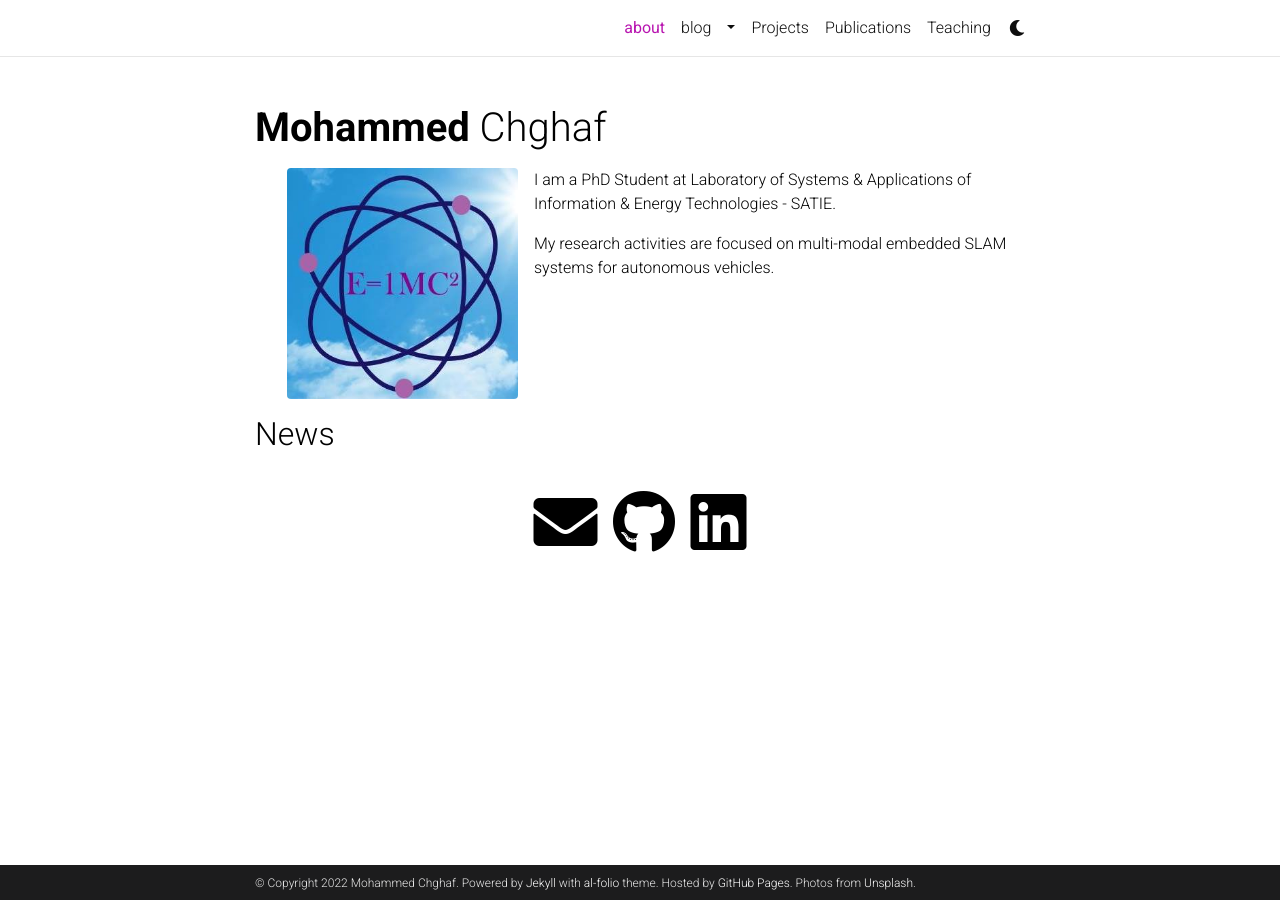
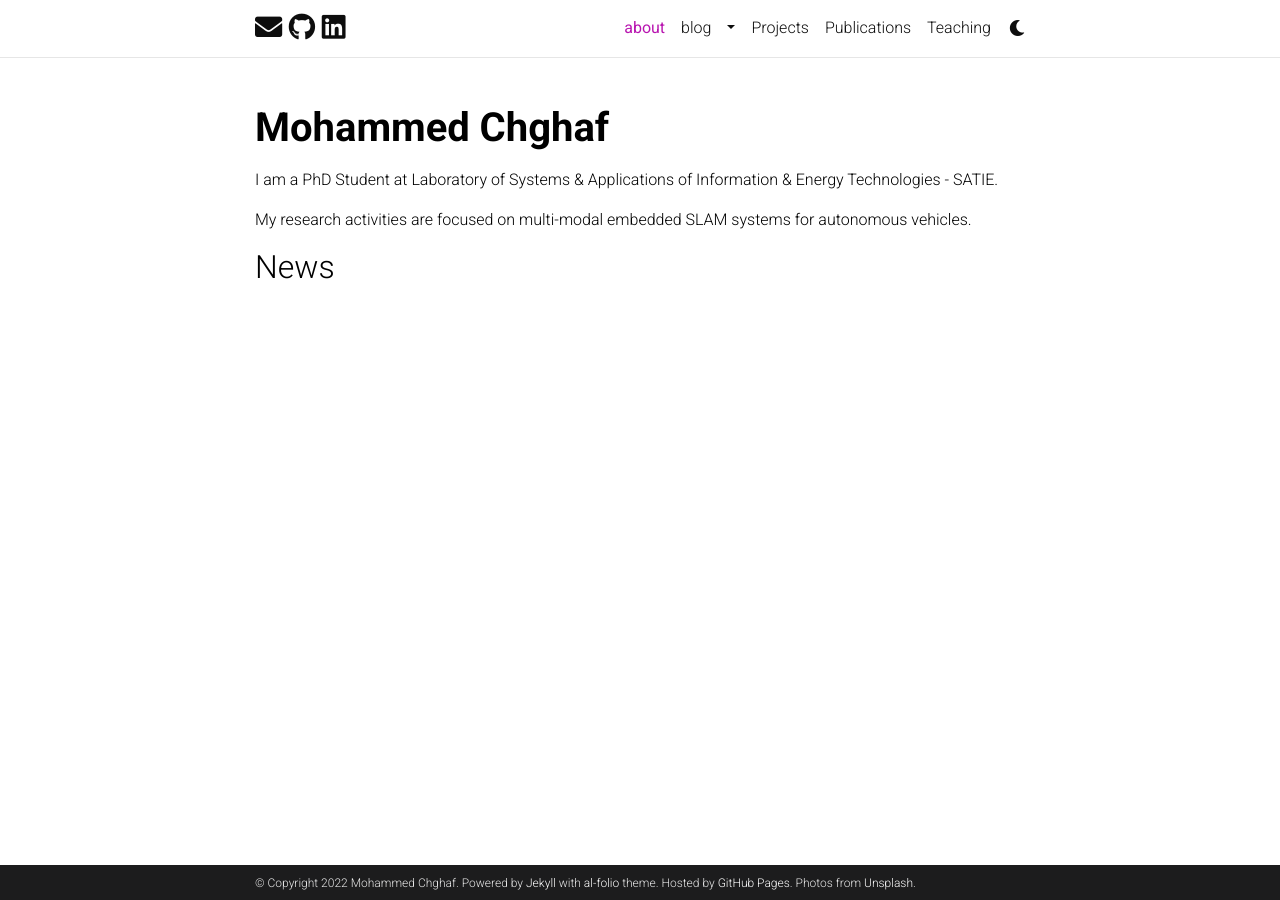
Before and after one commit to MohammedCHGHAF/mohammedchghaf.github.io, a Jekyll site: the page built from _pages/about.md, in a window 1280 px wide. Built offline with Jekyll 4.4.1, drawn with Linux system fonts in a browser that asks for light colours; full-size pictures stand in for the smaller copies a plugin makes; comment, search, counter and statistics services are not loaded; a style sheet for code colours, icons or effects is not loaded.

Commit message:
last modifications

```diff
--- a/_config.yml
+++ b/_config.yml
@@ -58,7 +58,7 @@
 gitlab_username: # your GitLab user name
 twitter_username: # your Twitter handle
 linkedin_username: mohammedchghaf # your LinkedIn user name
-scholar_userid: # your Google Scholar ID
+scholar_userid: rSdm4WkAAAAJ&hl # your Google Scholar ID
 orcid_id: # your ORCID ID
 medium_username: # your Medium username
 quora_username: # your Quora username
@@ -269,7 +269,7 @@
   # for each section titles on pages and posts
 enable_darkmode: true # enables switching between light/dark modes
 enable_navbar_social:
-  false # enables displaying social links in the
+  true # enables displaying social links in the
   # navbar on the about page
 enable_project_categories:
   true # enables categorization of projects into
--- a/_layouts/about.html
+++ b/_layouts/about.html
@@ -6,7 +6,11 @@
 <div class="post">
   <header class="post-header">
     <h1 class="post-title">
-           {% if site.title == "blank" -%}<span class="font-weight-bold">{{ site.first_name }}</span> {{ site.middle_name }} {{ site.last_name }}{%- else -%}{{ site.title }}{%- endif %}
+      {% if site.title == "blank" -%}
+      <span class="font-weight-bold">{{ site.first_name }}</span>
+      {{ site.middle_name }}
+      <span class="font-weight-bold">{{ site.last_name }}</span>
+      {%- else -%}{{ site.title }}{%- endif %}
     </h1>
     <p class="desc">{{ page.subtitle }}</p>
   </header>
--- a/_pages/about.md
+++ b/_pages/about.md
@@ -14,7 +14,7 @@
 
 news: true  # includes a list of news items
 selected_papers: false # includes a list of papers marked as "selected={true}"
-social: true  # includes social icons at the bottom of the page
+social: false  # includes social icons at the bottom of the page
 ---
 
 I am a PhD Student at Laboratory of Systems & Applications of Information & Energy Technologies - SATIE.
```
Also changed, not shown: other parts of _pages/about.md (+1 -1 lines). Lines whose indentation alone changed are shown as unchanged.
